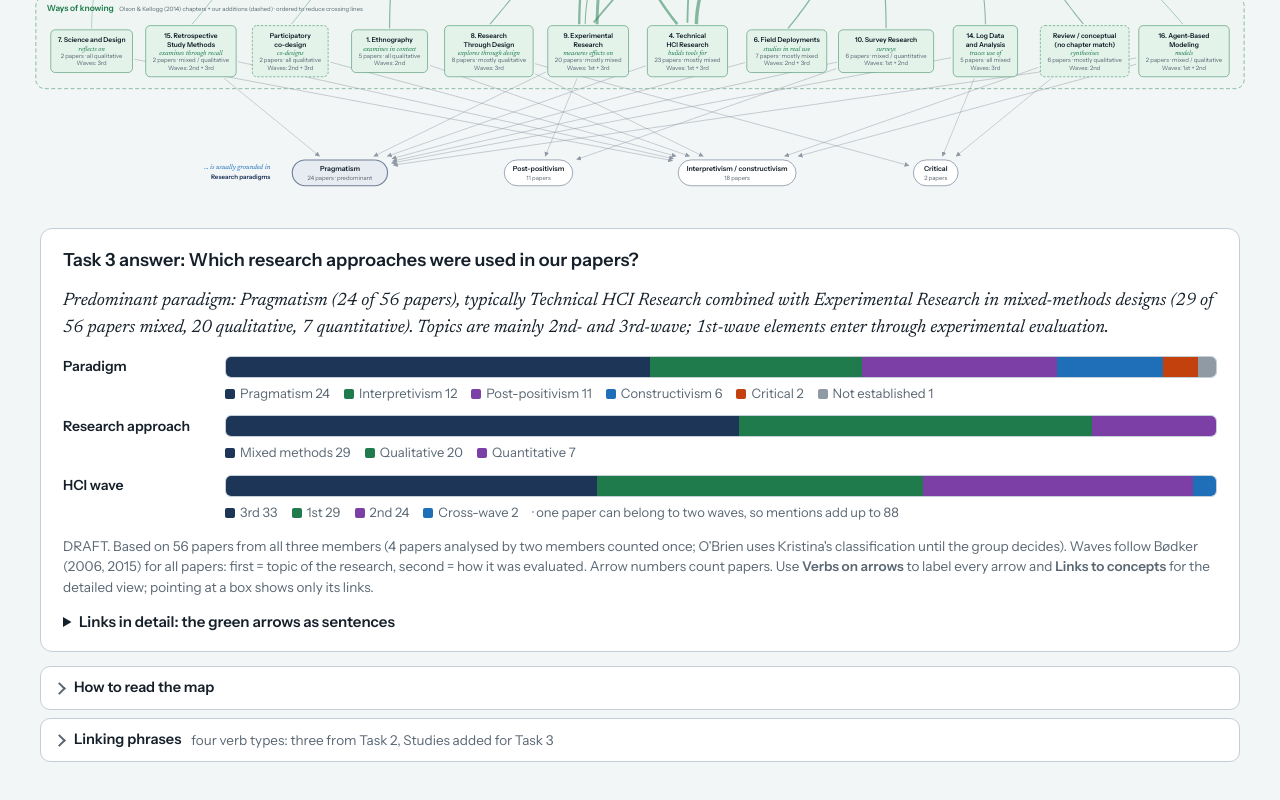
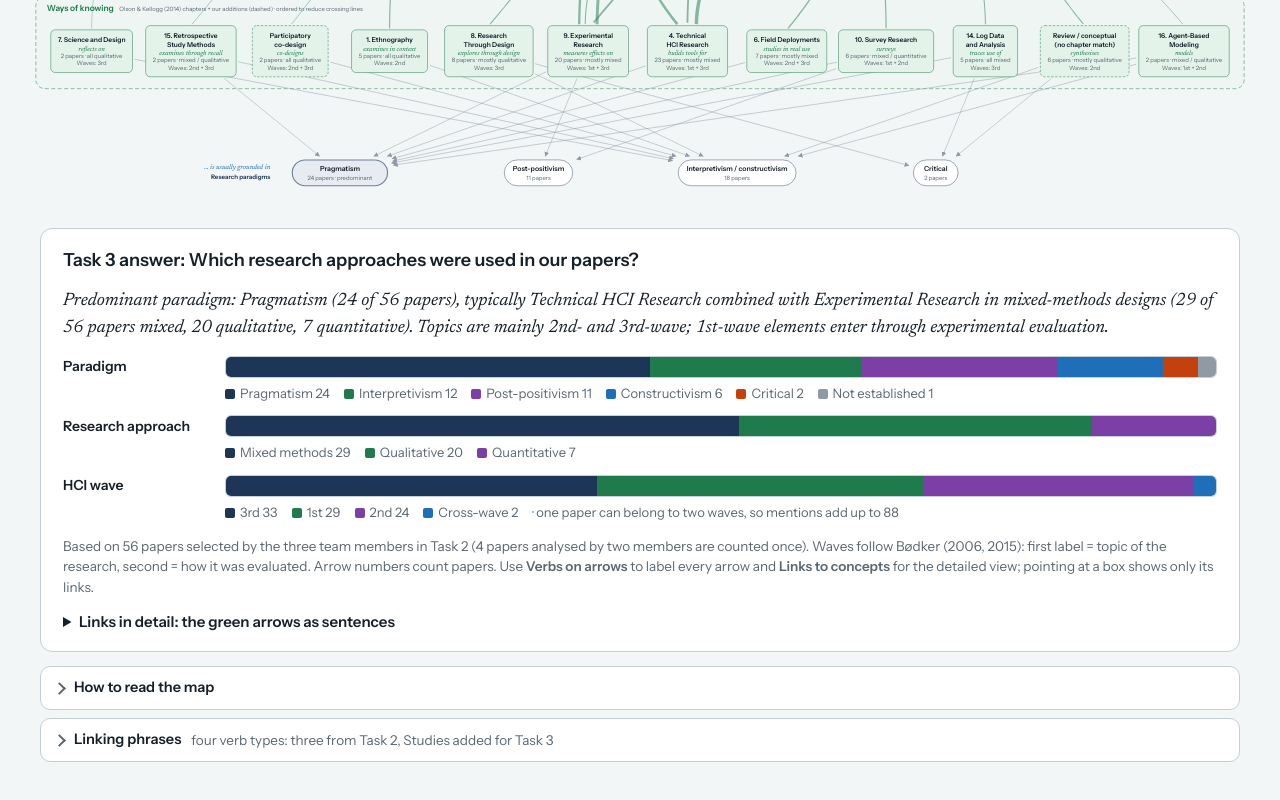
Before and after one commit to reelikav/PhD, a plain HTML site: page research-trends/tasks/index.html in a window 1280 px wide. Shown: the part 1346-2146 px from the top of the page. Drawn offline with Linux system fonts and the light colour scheme.

Commit message:
Add files via upload

```diff
--- a/research-trends/tasks/index.html
+++ b/research-trends/tasks/index.html
@@ -250,7 +250,7 @@ document.getElementById("kinds").innerHTML = MAP.kinds.map(k => `<div class="kin
   document.getElementById("task3").innerHTML = `<h2>Task 3 answer: Which research approaches were used in our papers?</h2>
   <p class="answer">Predominant paradigm: ${esc(p[0])} (${p[1]} of ${WOK.n} papers), typically Technical HCI Research combined with Experimental Research in mixed-methods designs (${WOK.appr["Mixed methods"]} of ${WOK.n} papers mixed, ${WOK.appr["Qualitative"]} qualitative, ${WOK.appr["Quantitative"]} quantitative). Topics are mainly 2nd- and 3rd-wave; 1st-wave elements enter through experimental evaluation.</p>
   <div class="t3grid">${t(WOK.par, "Paradigm")}${t(WOK.appr, "Research approach")}${t(WOK.waves, "HCI wave", "one paper can belong to two waves, so mentions add up to " + Object.values(WOK.waves).reduce((s, x) => s + x, 0))}</div>
-  <p class="t3note">DRAFT. Based on ${WOK.n} papers from all three members (4 papers analysed by two members counted once; O'Brien uses Kristina's classification until the group decides). Waves follow Bødker (2006, 2015) for all papers: first = topic of the research, second = how it was evaluated.  Arrow numbers count papers. Use <b>Verbs on arrows</b> to label every arrow and <b>Links to concepts</b> for the detailed view; pointing at a box shows only its links.</p>
+  <p class="t3note">Based on ${WOK.n} papers selected by the three team members in Task 2 (4 papers analysed by two members are counted once). Waves follow Bødker (2006, 2015): first label = topic of the research, second = how it was evaluated. Arrow numbers count papers. Use <b>Verbs on arrows</b> to label every arrow and <b>Links to concepts</b> for the detailed view; pointing at a box shows only its links.</p>
   <details><summary style="cursor:pointer;font-weight:600">Links in detail: the green arrows as sentences</summary><p class="t3note" style="margin:8px 0">To the five trend areas (${WOK.alinks.length} arrows):</p><table class="t3sent"><tr><th>Sentence</th><th>Papers</th></tr>${asent}</table><p class="t3note" style="margin:14px 0 8px">To the 30 trends (${WOK.links.length} links, shown with <b>Links to concepts</b>):</p><table class="t3sent"><tr><th>Sentence</th><th>Papers</th></tr>${sent}</table></details>`;
 })();
 
```
